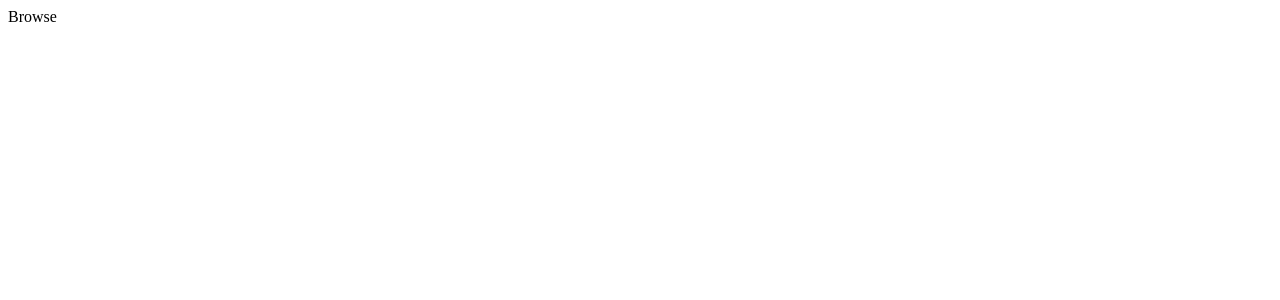
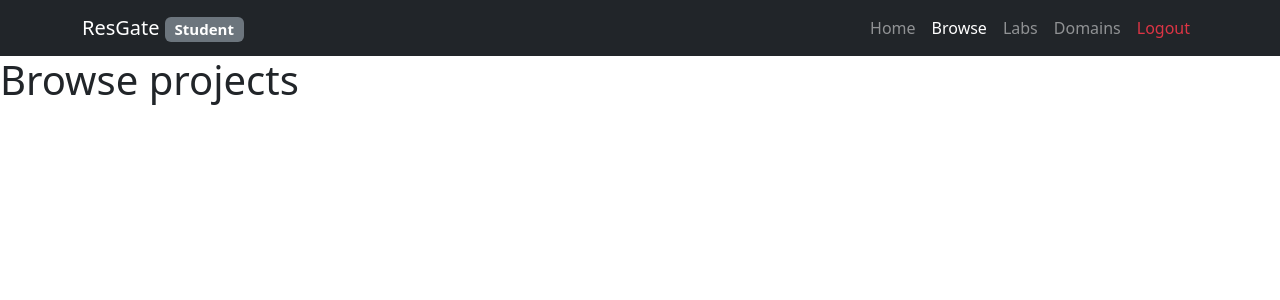
Before and after one commit to samarth-saxena/resgate-code, a Django app: page /browse/ in a window 1280 px wide. Before the commit the part shown is almost empty. Shown: the top 300 px of the page. Run offline with Django 4.2, Linux system fonts and the light colour scheme; some libraries are stand-ins or nearby versions.

Commit message:
Added student, prof templates

```diff
--- a/portal/templates/professors/prof_base.html
+++ b/portal/templates/professors/prof_base.html
@@ -3,7 +3,7 @@
 <!-- Navbar -->
 <nav class="navbar navbar-expand-md bg-dark navbar-dark">
 	<div class="container-lg">
-		<a href="" class="navbar-brand">Kyntra <span class="badge bg-secondary">Admin</span></a>
+		<a href="" class="navbar-brand">ResGate <span class="badge bg-secondary">Professor</span></a>
 		<button class="navbar-toggler" type="button" data-bs-toggle="collapse" data-bs-target="#navmenu">
 			<span class="navbar-toggler-icon"></span>
 		</button>
--- a/portal/templates/professors/prof_home.html
+++ b/portal/templates/professors/prof_home.html
@@ -1,4 +1,4 @@
-{% extends "students/stud_base.html" %}
+{% extends "professors/prof_base.html" %}
 
 {% block title %}Home{% endblock %}
 
--- a/portal/templates/students/stud_base.html
+++ b/portal/templates/students/stud_base.html
@@ -3,28 +3,32 @@
 <!-- Navbar -->
 <nav class="navbar navbar-expand-md bg-dark navbar-dark">
 	<div class="container-lg">
-		<a href="" class="navbar-brand">Kyntra <span class="badge bg-secondary">Admin</span></a>
+		<a href="" class="navbar-brand">ResGate <span class="badge bg-secondary">Student</span></a>
 		<button class="navbar-toggler" type="button" data-bs-toggle="collapse" data-bs-target="#navmenu">
 			<span class="navbar-toggler-icon"></span>
 		</button>
 
 		<div class="collapse navbar-collapse" id="#navmenu">
 			<ul class="navbar-nav ms-auto">
+			<!-- <form class="d-flex" role="search">
+				<input class="form-control me-2" type="search" placeholder="Search">
+				<button class="btn btn-outline-success" type="submit">Search</button>
+			</form> -->
+
 				<li class="nav-item">
-					<a href="" class="nav-link {% if name  == 'admin_dashboard' %} active {% endif %}">Dashboard</a>
+					<a href="" class="nav-link {% if name  == 'student_home' %} active {% endif %}">Home</a>
 				</li>
 				<li class="nav-item">
-					<a href="" class="nav-link {% if  name  == 'admin_buyers' %} active {% endif %}">Buyers</a>
+					<a href="{% url 'student_browse' %}" class="nav-link {% if name  == 'student_browse' %} active {% endif %}">Browse</a>
 				</li>
 				<li class="nav-item">
-					<a href="" class="nav-link {% if name  == 'admin_sellers' %} active {% endif %}">Sellers</a>
+					<a href="" class="nav-link {% if name  == 'student_labs' %} active {% endif %}">Labs</a>
 				</li>
 				<li class="nav-item">
-					<a href="" class="nav-link {% if name  == 'admin_products' %} active {% endif %}">Products</a>
+					<a href="" class="nav-link {% if name  == 'student_domains' %} active {% endif %}">Domains</a>
 				</li>
-				<li class="nav-item">
-					<a href="" class="nav-link {% if name  == 'admin_logs' %} active {% endif %}">Logs</a>
-				</li>
+
+
 				<li class="nav-item">
 					<a href="" class="nav-link text-danger">Logout</a>
 				</li>
--- a/portal/templates/students/stud_browse.html
+++ b/portal/templates/students/stud_browse.html
@@ -0,0 +1,8 @@
+{% extends "students/stud_base.html" %}
+
+{% block title %}Home{% endblock %}
+
+{% block content %}
+
+<h1>Browse projects</h1>
+{% endblock %}
--- a/portal/urls.py
+++ b/portal/urls.py
@@ -3,7 +3,7 @@ from django.urls import path
 from . import views
 
 urlpatterns = [
-    path('hello/', views.say_hello, name='index'),
+    # path('hello/', views.say_hello, name='index'),
 
 	path('',views.student_home, name='student_home'),
 	path('browse/',views.student_browse, name='student_browse'),
--- a/portal/views.py
+++ b/portal/views.py
@@ -1,25 +1,20 @@
 from django.shortcuts import render
 from django.http import HttpResponse
-
-# Create your views here.
-# def say_hello(request):
-# 	return HttpResponse("Hello world!!")
-
-
-def say_hello(request):
-	return render(request, 'hello.html', {'name':'Sam'})
 
 def student_home(request):
 	return render(request, 'students/stud_home.html')
 
 def student_browse(request):
-	return HttpResponse("Browse")
+	return render(request, 'students/stud_browse.html', {'name':'student_browse'})
 
 def prof_home(request):
-	return HttpResponse("Prof home: View recommended and new applications")
+	return render(request, 'professors/prof_home.html')
 
 def prof_projects(request):
-	return HttpResponse("Listings of all current projects, and add new projects")
+	# return HttpResponse("Listings of all current projects, and add new projects")
+	return render(request, 'professors/prof_projects.html')
+
 
 def prof_students(request):
-	return HttpResponse("Listings of all current students working")
+	# return HttpResponse("Listings of all current students working")
+	return render(request, 'professors/prof_students.html')
```
